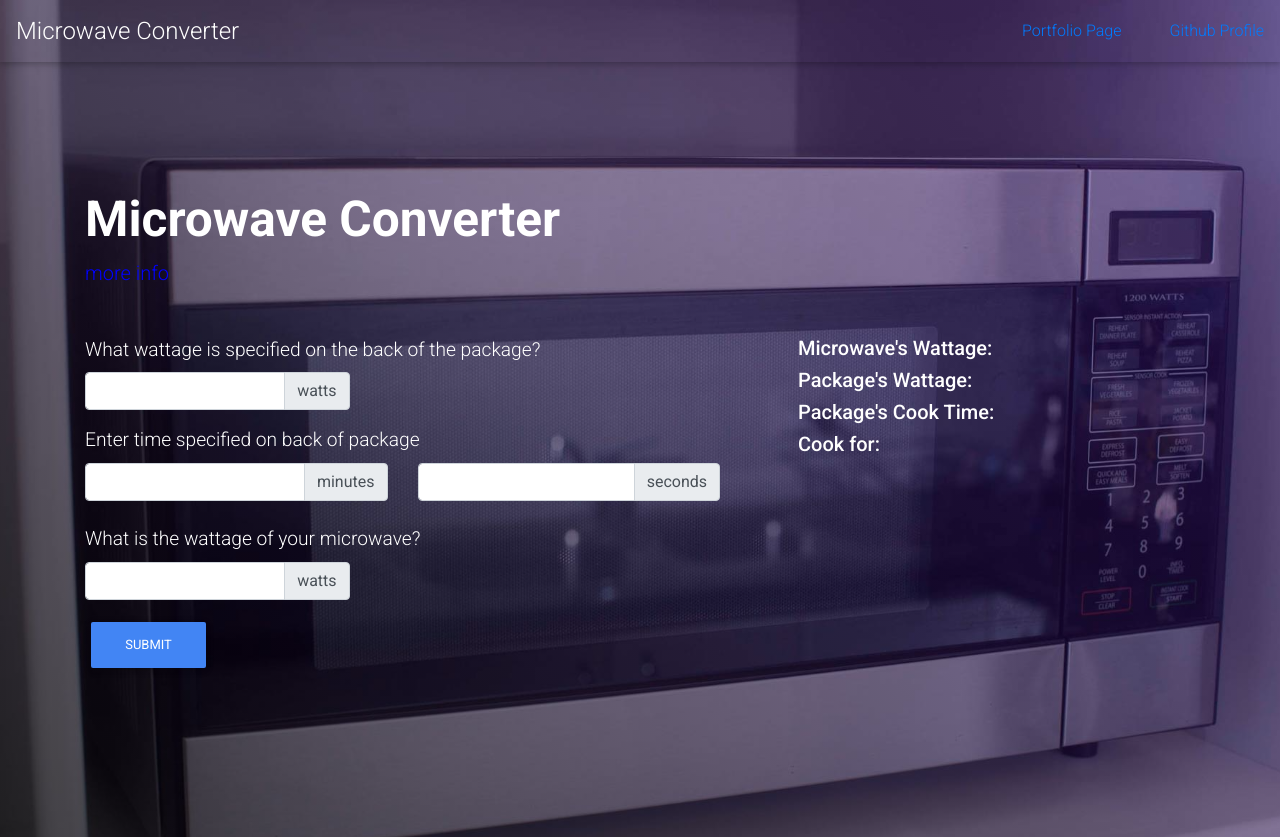
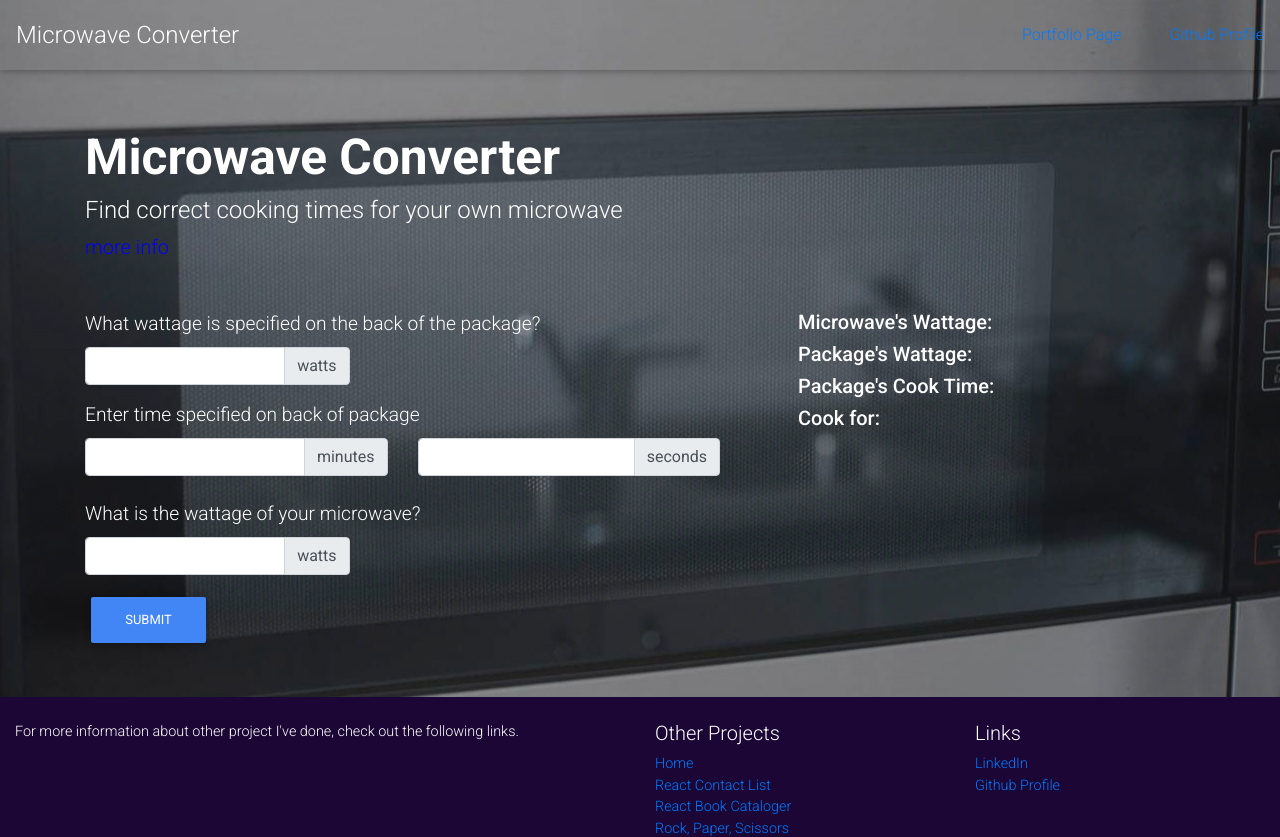
Before and after one commit to klentz87/react-microwave-converter, a React (Create React App) app: page / in a window 1280 px wide. Shown: the top 837 px of the page. Built offline with nearby package versions, Linux system fonts and the light colour scheme.

Commit message:
fix background image

```diff
--- a/src/components/App.js
+++ b/src/components/App.js
@@ -1,6 +1,4 @@
 import React, { Component } from 'react';
-import { BrowserRouter } from "react-router-dom";
-import "../css/App.css"
 import Button from './Button.js';
 import Display from './Display.js';
 import Power from './Power.js';
@@ -8,8 +6,9 @@ import Time from './Time.js';
 import Title from './Title.js';
 import NavigationBar from './NavigationBar';
 import FooterPage from "./FooterPage";
+import "../css/App.css"
 import { Container } from 'mdbreact';
-import { Mask, Row, Col, View } from "mdbreact";
+import { Row, Col } from "mdbreact";
 
 const converter = require('../utils/converter.js').converter
 const convertToSeconds = require('../utils/convertToSeconds').convertToSeconds
@@ -103,9 +102,7 @@ class App extends Component {
   render() {
     return (
         <div>
-          <div id="intro">
-            <View>
-              <Mask className="text-white gradient">
+          <div id="navbar-and-content" className="text-white">
 
                 <NavigationBar />
 
@@ -115,9 +112,9 @@ class App extends Component {
 
                     <Title />
 
-                    <Row className="mt-5 white-text">
+                    <Row className="my-5 white-text">
 
-                      <Col md="7" xs="12">
+                      <Col md="7" xs="8">
                         <Power
                           value={this.state.originalPower}
                           onChange={this.handleChange}
@@ -160,9 +157,7 @@ class App extends Component {
                     </Row>
                   </Container>
                 </div>
-              </Mask>
 
-            </View>
           </div>
 
           <FooterPage/>
--- a/src/components/FooterPage.js
+++ b/src/components/FooterPage.js
@@ -8,7 +8,6 @@ function FooterPage() {
 		  <Container fluid className="text-center text-md-left">
 		    <Row>
 		      <Col md="6">
-		      	<h5 className="title">Footer Content</h5>
 		      	<p>
 		        	For more information about other project I've done, check out the following links.
 		      	</p>
@@ -21,10 +20,13 @@ function FooterPage() {
 		          		<a href="http://www.krislentz.net">Home</a>
 		        	</li>
 		        	<li className="list-unstyled">
-		          		<a href="#">React Contact List</a>
+		          		<a href="https://kris-react-contact-list.herokuapp.com/">React Contact List</a>
 		        	</li>
 		        	<li className="list-unstyled">
 		          		<a href="#!">React Book Cataloger</a>
+		        	</li>
+		       		<li className="list-unstyled">
+		          		<a href="https://rock-paper-scissors-for-react.herokuapp.com/">Rock, Paper, Scissors</a>
 		        	</li>
 		      	</ul>
 		      </Col>
@@ -45,7 +47,8 @@ function FooterPage() {
 
 		  <div className="footer-copyright text-center py-4">
 		    <Container fluid>
-
+		      	&copy; {new Date().getFullYear()} Copyright:{" "}
+      			<a href="https://www.krislentz.net"> Kris Lentz </a>
 		    </Container>
 		  </div>
 		</div>
--- a/src/components/NavigationBar.js
+++ b/src/components/NavigationBar.js
@@ -4,12 +4,10 @@ import {
   Navbar,
   NavbarToggler,
   NavbarBrand,
-  Nav,
+  NavbarNav,
   NavItem,
-  NavLink
 } from 'mdbreact';
 import "../css/NavigationBar.css";
-import{ BrowserRouter } from "react-router-dom"
 
 class NavigationBar extends React.Component {
 	constructor(props) {
@@ -30,18 +28,18 @@ class NavigationBar extends React.Component {
 	render() {
 		return (
 				<div className="navigation-bar overlay">
-					<Navbar dark expand="md">
+					<Navbar dark expand="md" fixed="top" scrolling>
 						<NavbarBrand className="brand" style={{cursor:"default"}}>Microwave Converter</NavbarBrand>
 						<NavbarToggler onClick={this.toggle} />
 						<Collapse isOpen={this.state.isOpen} navbar>
-							<Nav className="ml-auto" navbar>
+							<NavbarNav right className="">
 								<NavItem className="ml-5">
 									<a href="http://www.krislentz.net">Portfolio Page</a>
 								</NavItem>
 								<NavItem className="ml-5">
 									<a href="https://github.com/klentz87">Github Profile</a>
 								</NavItem>
-							</Nav>
+							</NavbarNav>
 						</Collapse>
 					</Navbar>
 				</div>
--- a/src/components/Title.js
+++ b/src/components/Title.js
@@ -14,14 +14,14 @@ class Title extends React.Component {
   }
 
   render() {
-  	  const link = this.state.collapse ? "less info" : "more info"
+      const link = this.state.collapse ? "less info" : "more info"
 
       return (
         <div className='title-div'>
-        	<h1 className='title'>Microwave Converter</h1>
-{/*        	<h3>Find correct cooking times for your own microwave</h3>  */}
+          <h1 className='title'>Microwave Converter</h1>
+            <h3>Find correct cooking times for your own microwave</h3>
           <a onClick={this.toggle}>
-    			{link}
+          {link}
           </a>
           <Collapse isOpen={this.state.collapse}>
             <div>
--- a/src/css/App.css
+++ b/src/css/App.css
@@ -6,36 +6,37 @@ label {
   margin-top: 8rem;
 }
 
-#intro .view {
-  background-image: url('../images/microwave_oven.jpeg');
-  background-repeat: repeat;
-  background-size: cover;
-  background-position: center center;
-  min-height: 115vh;
+
+#navbar-and-content {
+  background: linear-gradient( rgba(36, 36, 36, 0.5), rgba(36, 36, 36, 0.5) ), url('../images/microwave_oven.jpeg');
+  background-repeat: no-repeat;
+  background-position: center;
 }
 
+/* --- iPad Pro --- */
 
-#intro .gradient {
-  background: -webkit-linear-gradient(45deg, rgba(0, 0, 0, 0.7), rgba(72, 15, 144, 0.4) 100%);
-  background: -webkit-gradient(linear, 45deg, from(rgba(0, 0, 0, 0.7), rgba(72, 15, 144, 0.4) 100%));
-  background: linear-gradient(to 45deg, rgba(0, 0, 0, 0.7), rgba(72, 15, 144, 0.4) 100%);
+/* Portrait */
+@media only screen
+  and (min-device-width: 1024px)
+  and (max-device-width: 1366px)
+  and (orientation: portrait)
+  and (-webkit-min-device-pixel-ratio: 1.5) {
+    .content {
+      margin-top: 14rem;
+    }
+
+    #navbar-and-content {
+      min-height: 1100px;
+    }
 }
 
-@media and (min-width: 577px) and (max-width: 768px) {
-  .content {
-    margin-top: 3rem;
-  }
-
-
-  #intro .view {
-    min-height: 153vh;
-  }
+/* Landscape */
+@media only screen
+  and (min-device-width: 1024px)
+  and (max-device-width: 1366px)
+  and (orientation: landscape)
+  and (-webkit-min-device-pixel-ratio: 1.5) {
+    #navbar-and-content {
+      min-height: 800px
+    }
 }
-
-@media and screen and (max-width: 576px) {
-
-
-  #intro .view {
-    min-height: 185vh;
-  }
-}
--- a/src/css/NavigationBar.css
+++ b/src/css/NavigationBar.css
@@ -1,6 +1,14 @@
 .navigation-bar {
     background-color: transparent;
     background-image: none;
+}
+
+.navigation-bar .navbar {
+  transition: background .2s ease-in-out,padding .2s ease-in-out;
+}
+
+.navigation-bar .top-nav-collapse {
+  background: rgb(27, 6, 54) !important;
 }
 
 .brand {
@@ -8,6 +16,12 @@
 	font-style: bold;
 }
 
+@media (max-width: 768px) {
+	.navigation-bar .navbar:not(.top-nav-collapse) {
+  		background: rgb(27, 6, 54) !important;
+	}
+}
+
 @media screen and (max-width: 576px) {
   .brand {
   	font-size: 1.25rem;
--- a/src/index.css
+++ b/src/index.css
@@ -1,3 +1,7 @@
+html {
+	background-color: rgb(7, 6, 30)
+}
+
 body {
   margin: 0;
   padding: 0;
```
